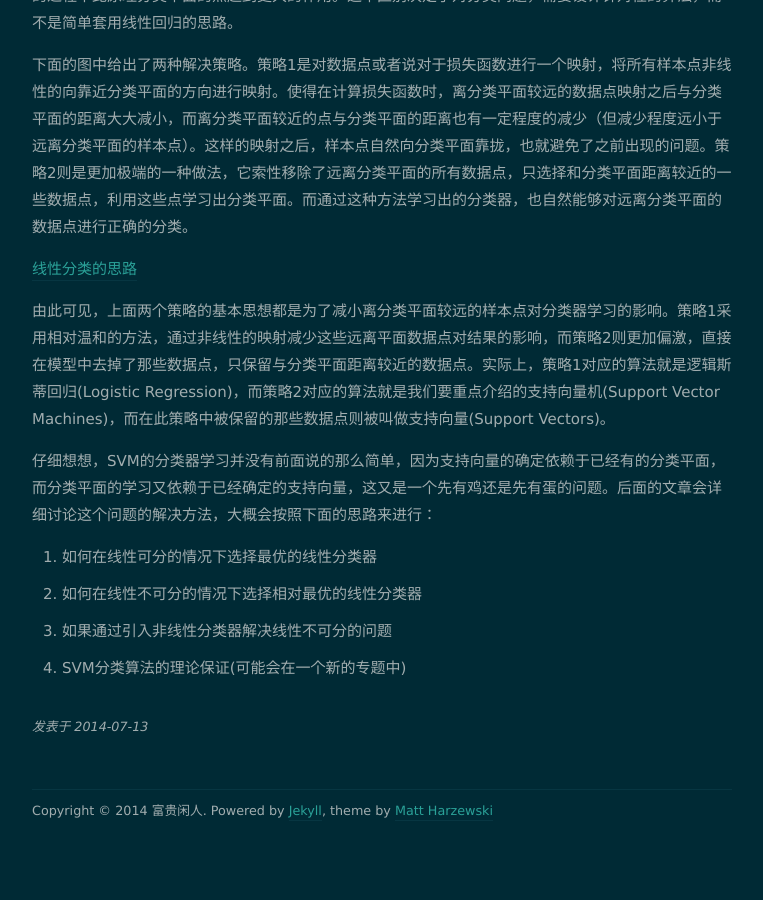
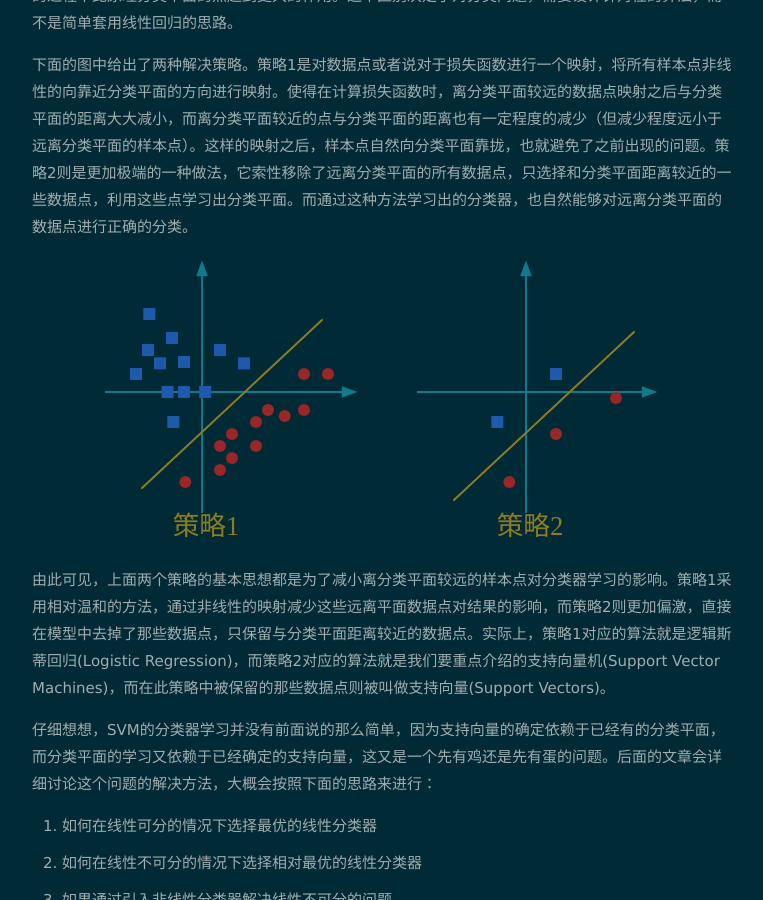
Before and after one commit to orangeprince/orangeprince.github.io, a Jekyll site: the page built from _posts/2014-07-13-svm_part1.md, in a window 1280 px wide and 900 px high, scrolled down 2800 px. Shown: the whole window, without its empty margins (258-1021 px from the left). Built offline with Jekyll 4.4.1, drawn with Linux system fonts in a browser that asks for light colours; nearby versions of some CDN libraries; formulas are drawn with MathJax 3; comment, search, counter and statistics services are not loaded; before the commit the page ends 3643 px from its top, so only the background shows below that.

Commit message:
modified:   _posts/2014-07-13-svm_part1.md

```diff
--- a/_posts/2014-07-13-svm_part1.md
+++ b/_posts/2014-07-13-svm_part1.md
@@ -60,7 +60,7 @@ $$
 
 下面的图中给出了两种解决策略。策略1是对数据点或者说对于损失函数进行一个映射，将所有样本点非线性的向靠近分类平面的方向进行映射。使得在计算损失函数时，离分类平面较远的数据点映射之后与分类平面的距离大大减小，而离分类平面较近的点与分类平面的距离也有一定程度的减少（但减少程度远小于远离分类平面的样本点）。这样的映射之后，样本点自然向分类平面靠拢，也就避免了之前出现的问题。策略2则是更加极端的一种做法，它索性移除了远离分类平面的所有数据点，只选择和分类平面距离较近的一些数据点，利用这些点学习出分类平面。而通过这种方法学习出的分类器，也自然能够对远离分类平面的数据点进行正确的分类。
 
-[线性分类的思路]({{ site.img_url }}/svm/svm3.png)
+![线性分类的思路]({{ site.img_url }}/svm/svm3.svg)
 
 由此可见，上面两个策略的基本思想都是为了减小离分类平面较远的样本点对分类器学习的影响。策略1采用相对温和的方法，通过非线性的映射减少这些远离平面数据点对结果的影响，而策略2则更加偏激，直接在模型中去掉了那些数据点，只保留与分类平面距离较近的数据点。实际上，策略1对应的算法就是逻辑斯蒂回归(Logistic Regression)，而策略2对应的算法就是我们要重点介绍的支持向量机(Support Vector Machines)，而在此策略中被保留的那些数据点则被叫做支持向量(Support Vectors)。
 
```
